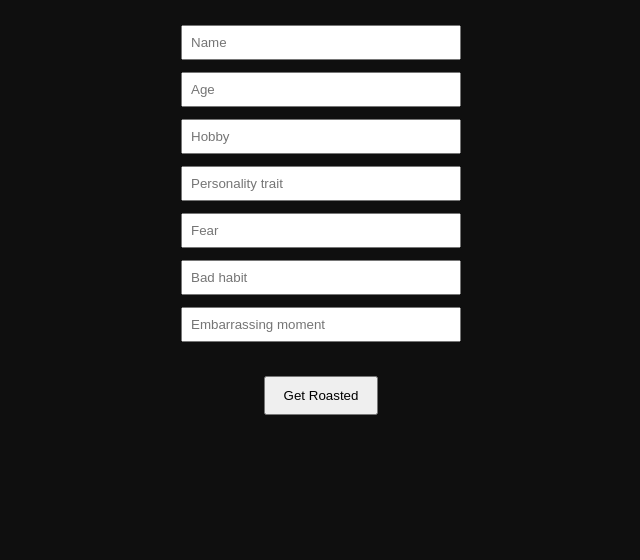
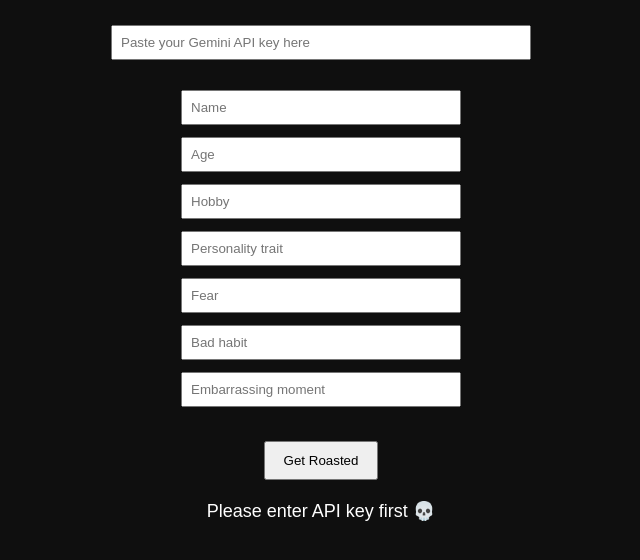
Before and after one commit to Krupalx/krupalx.github.io, a plain HTML site: page Roast/index.html in a window 1280 px wide. Both pictures are taken after a click on the button "Get Roasted". Shown: the part 90-650 px from the top of the page, without its empty margins (319-959 px from the left). Drawn offline with Linux system fonts and the light colour scheme; no server answers.

Commit message:
Add API key input and update roast function

```diff
--- a/Roast/index.html
+++ b/Roast/index.html
@@ -10,20 +10,27 @@
       text-align: center;
       padding: 20px;
     }
+
     input {
       margin: 6px;
       padding: 8px;
       width: 260px;
     }
+
     button {
       padding: 10px 18px;
       margin-top: 10px;
       cursor: pointer;
     }
+
     #output {
       margin-top: 20px;
       font-size: 18px;
       white-space: pre-wrap;
+    }
+
+    .key-box {
+      width: 400px;
     }
   </style>
 </head>
@@ -32,6 +39,10 @@
 
 <h1>💀 Roast Me AI</h1>
 
+<!-- API KEY INPUT -->
+<input id="apiKey" class="key-box" placeholder="Paste your Gemini API key here"><br><br>
+
+<!-- USER FIELDS -->
 <input id="name" placeholder="Name"><br>
 <input id="age" placeholder="Age"><br>
 <input id="hobby" placeholder="Hobby"><br>
@@ -47,6 +58,13 @@
 
 <script>
 async function roast() {
+
+  const apiKey = document.getElementById("apiKey").value;
+
+  if (!apiKey) {
+    output.innerText = "Please enter API key first 💀";
+    return;
+  }
 
   const data = {
     name: name.value,
@@ -73,7 +91,7 @@
 Rules:
 - Roast the user in a funny way
 - NO hate, NO slurs, NO discrimination
-- ONE short paragraph only
+- ONLY one short paragraph
 - No questions, no explanations
 `;
 
@@ -83,7 +101,7 @@
       method: "POST",
       headers: {
         "Content-Type": "application/json",
-        "X-goog-api-key": "PASTE_YOUR_API_KEY_HERE"
+        "X-goog-api-key": apiKey
       },
       body: JSON.stringify({
         contents: [
```
